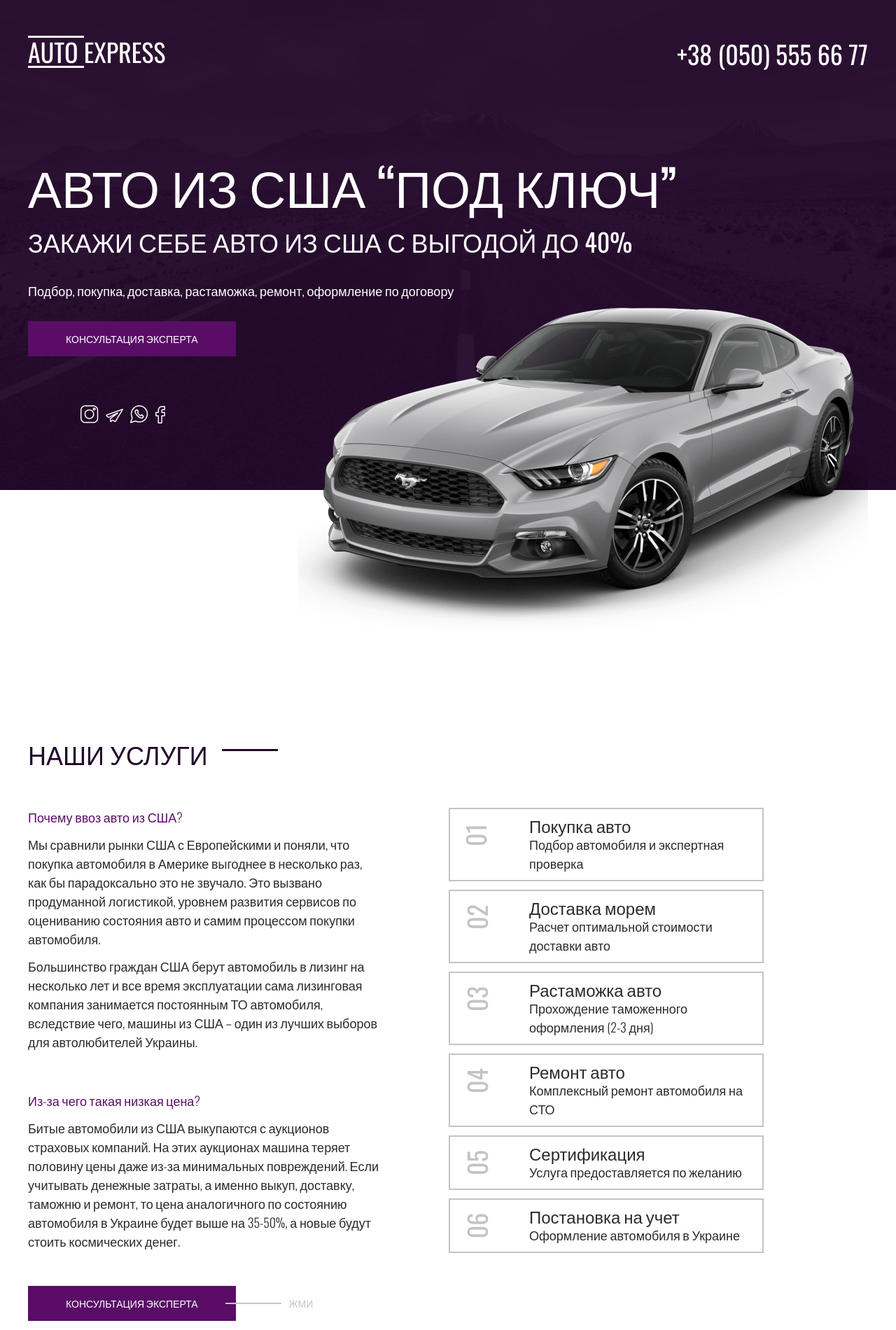
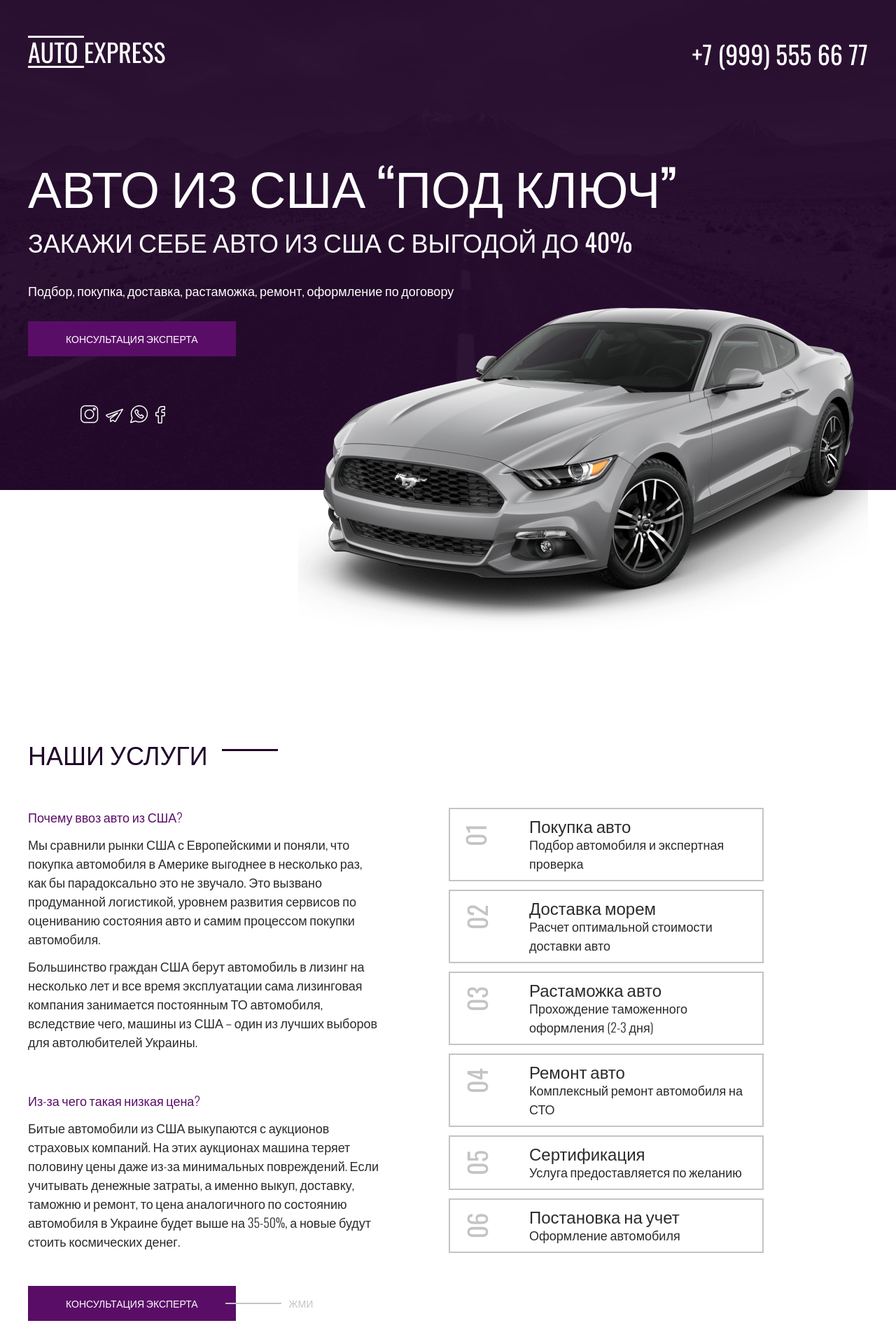
Before and after one commit to Zen-Hub/SolidShroom, a plain HTML site: page index.html in a window 1280 px wide. Shown: the top 1900 px of the page at 70% size. Drawn offline with nearby package versions, Linux system fonts and the light colour scheme.

Commit message:
Update index.html

```diff
--- a/index.html
+++ b/index.html
@@ -23,7 +23,7 @@
         <a class="logo" href="#">
           <img class="logo__img" src="images/logo.svg" alt="logo">
         </a>
-        <a class="phone" href="tel:+380505556677">+38 (050) 555 66 77</a>
+        <a class="phone" href="tel:+380505556677">+7 (999) 555 66 77</a>
       </div>
       <div class="header__content">
         <h1 data-wow-delay=".5s" class="header__title wow animate__fadeInLeft">
@@ -129,7 +129,7 @@
           </li>
           <li data-wow-delay="2s" class="services__item wow animate__fadeInRight">
             <p class="services__item-title">Постановка на учет</p>
-            <p class="services__item-text">Оформление автомобиля в Украине</p>
+            <p class="services__item-text">Оформление автомобиля</p>
           </li>
         </ol>
       </div>
```
